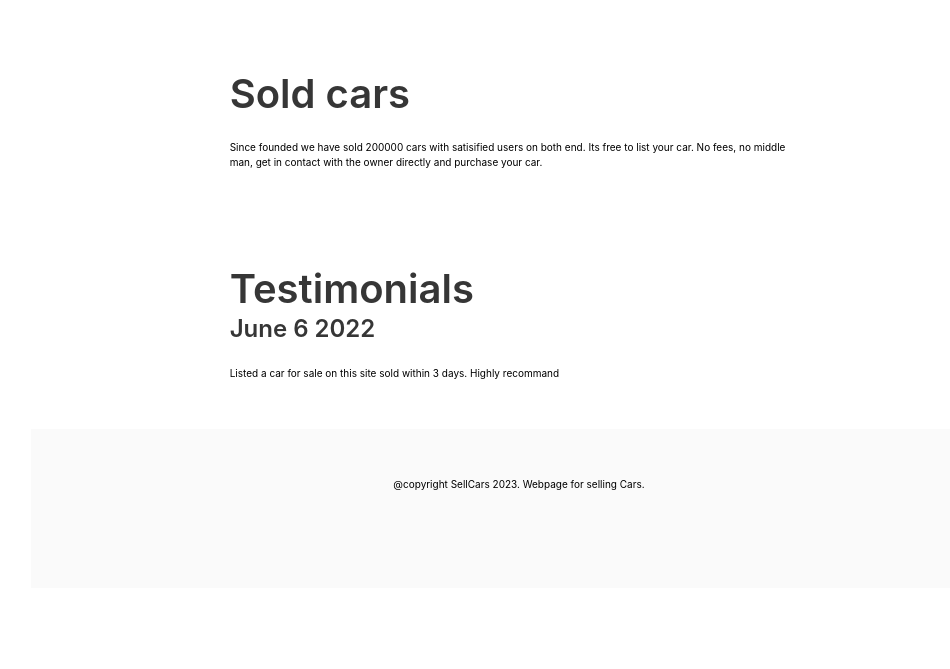
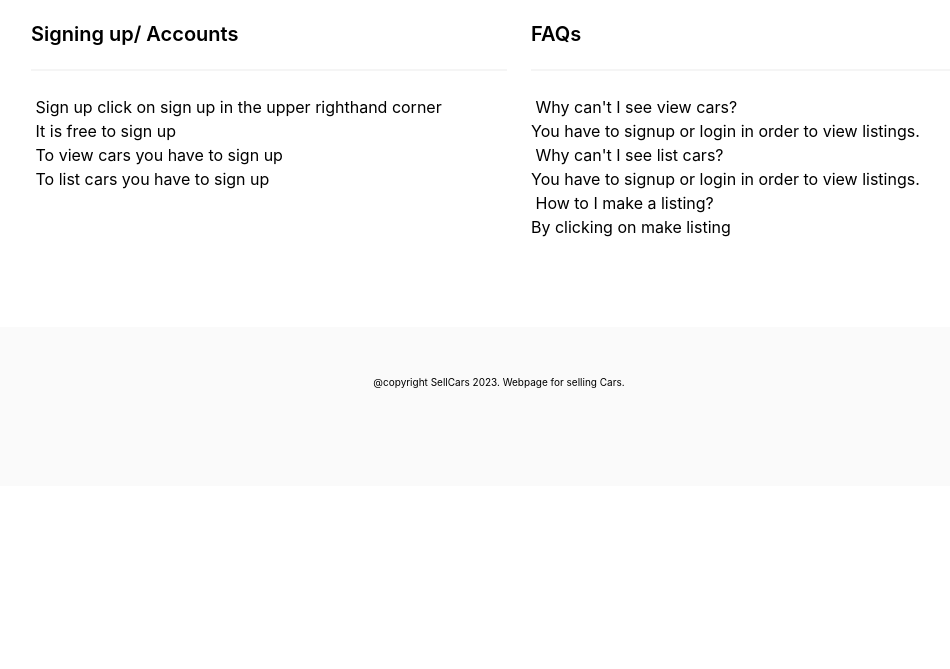
Before and after one commit to Bigs55stock/sellcar, a Django app: page / in a window 1280 px wide. Shown: the part 1180-1849 px from the top of the page, without its empty margins (161-1111 px from the left). After the commit the page ends 1568 px from the top, so only its background shows below. Run offline with Django 4.2, Linux system fonts and the light colour scheme.

Commit message:
homepage orgnaizing

```diff
--- a/cars_ad/templates/home.html
+++ b/cars_ad/templates/home.html
@@ -13,18 +13,18 @@
         <section class ="section">
             <div class ="container">
                 <div class =columns>
-                    <div class ="column is-3">
+                    <div class ="column is-3 ml-6">
                         <h1 class="is size-1 title">Welcome to SellCars</h1>
                         <h2 class="is size-2 subtitle">Sellcars</h2>
                         <h5 class="is size-5 mb-5">This site is for sellingcars. Here we allow our users to list their cars for sale. They are also allowed to view the cars they want to
                             potentially buy. New users have to register and sign in inorder to view and list cars.
                         </h5>
                     </div>
-                    <div class ="column is-2">
+                    <div class ="column is-2 ml-6">
                         <figure class="image is-16by16">
                         <img src="https://i.imgur.com/4PKBYo6.png"></div>
                     </figure>
-                    <div class ="column is-4">
+                    <div class ="column is-5 ml-6">
                         <h1 class="is size-1 title">Tips</h1>
                         <h2 class="is size-2 subtitle">First time Buyers</h2>
                         <h5 class="is size-7 mb-5">Being a first time buyer can be daunting. Heres a step by step guide. </br>.check the carfax </br>.get a preinspection </br>.check for leaks
@@ -39,33 +39,67 @@
               <div class="container">
                 <div class="columns">
                   <div class="column is-8 is-offset-2">
-                    <figure class="image is-20by9">
+                    <figure class="image is-20by20">
                       <img src="https://i.imgur.com/N7YGHpJ.jpg">
                     </figure>
                   </div>
                 </div>
-                  <section class="section">
-                  <div class="columns">
-                    <div class="column is-8 is-offset-2">
-                      <div class="content is-medium">
-                        <h1 class="title">Sold cars</h1>
-                        <p>Since founded we have sold 200000 cars with satisified users on both end. Its free to list your car. No fees, no middle man, get in contact with the owner directly and purchase your car.
-                        </p>
+                <section class="categories">
+                    <div class="columns is-multiline">
+                      <div class="column is-6">
+                        <div class="category">
+                          <h1 class="title is-5">
+                            Signing up/ Accounts
+                          </h1>
+                          <hr />
+                          <ul>
+                            <li>
+                              <i class="fas fa-xs icon-padding-right" /></i>
+                              Sign up click on sign up in the upper righthand corner
+                            </li>
+                            <li>
+                              <i class="fas fa-xs icon-padding-right" /></i>
+                              It is free to sign up
+                            </li>
+                            <li>
+                              <i class="fas fa-xs icon-padding-right" /></i>
+                              To view cars you have to sign up
+                            </li>
+                            <li>
+                              <i class="fas fa-xs icon-padding-right" /></i>
+                              To list cars you have to sign up
+                            </li>
+                          </ul>
+                        </div>
+                      </div>
+                      <div class="column is-6">
+                        <div class="category">
+                          <h1 class="title is-5">
+                            FAQs
+                          </h1>
+                          <hr />
+                          <ul>
+                            <li>
+                              <i class="fas fa-xs icon-padding-right" /></i>
+                              Why can't I see view cars?</br>
+                              You have to signup or login in order to view listings.
+                            </li>
+                            <li>
+                              <i class="fas fa-xs icon-padding-right" /></i>
+                              Why can't I see list cars?</br>
+                              You have to signup or login in order to view listings.
+                            </li>
+                            <li>
+                              <i class="fas fa-xs icon-padding-right" /></i>
+                              How to I make a listing? </br>
+                              By clicking on make listing
+                            </li>
+                          </ul>
+                        </div>
                       </div>
                     </div>
-                  </div>
-                </section>
-               <div class="is-divider"></div>
-                <section class="section">
-                  <div class="columns">
-                    <div class="column is-8 is-offset-2">
-                      <div class="content is-medium">
-                       <h1 class="title">Testimonials</h1>
-                        <h2 class="subtitle is-4">June 6 2022</h2>
-                            <p>Listed a car for sale on this site sold within 3 days. Highly recommand</p>
-                      </div>
-                    </div>
-                  </div>
+                  </section>
+                </div>
                 </section>
                 <footer class="footer">
                     <div class="content has-text-centered">
```
